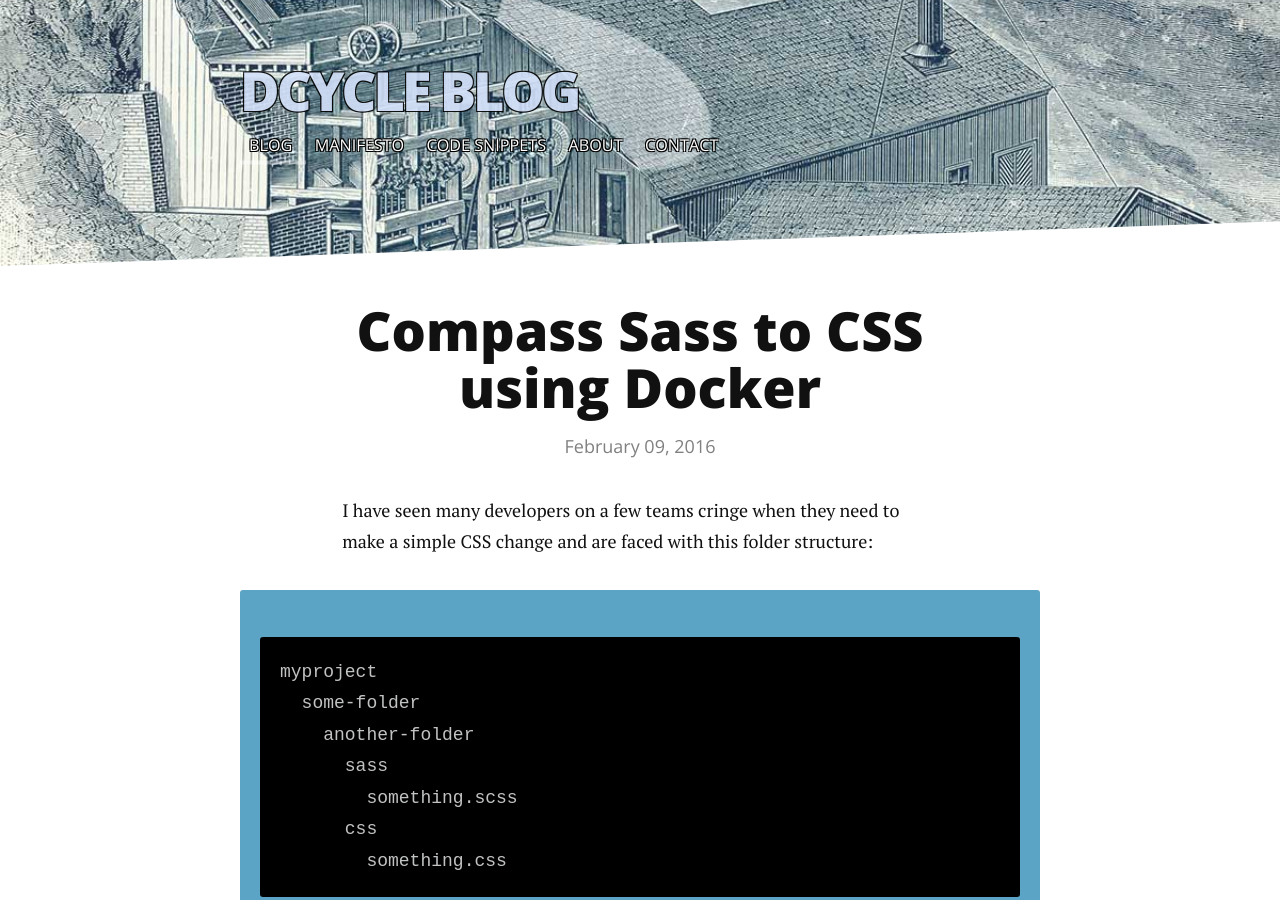
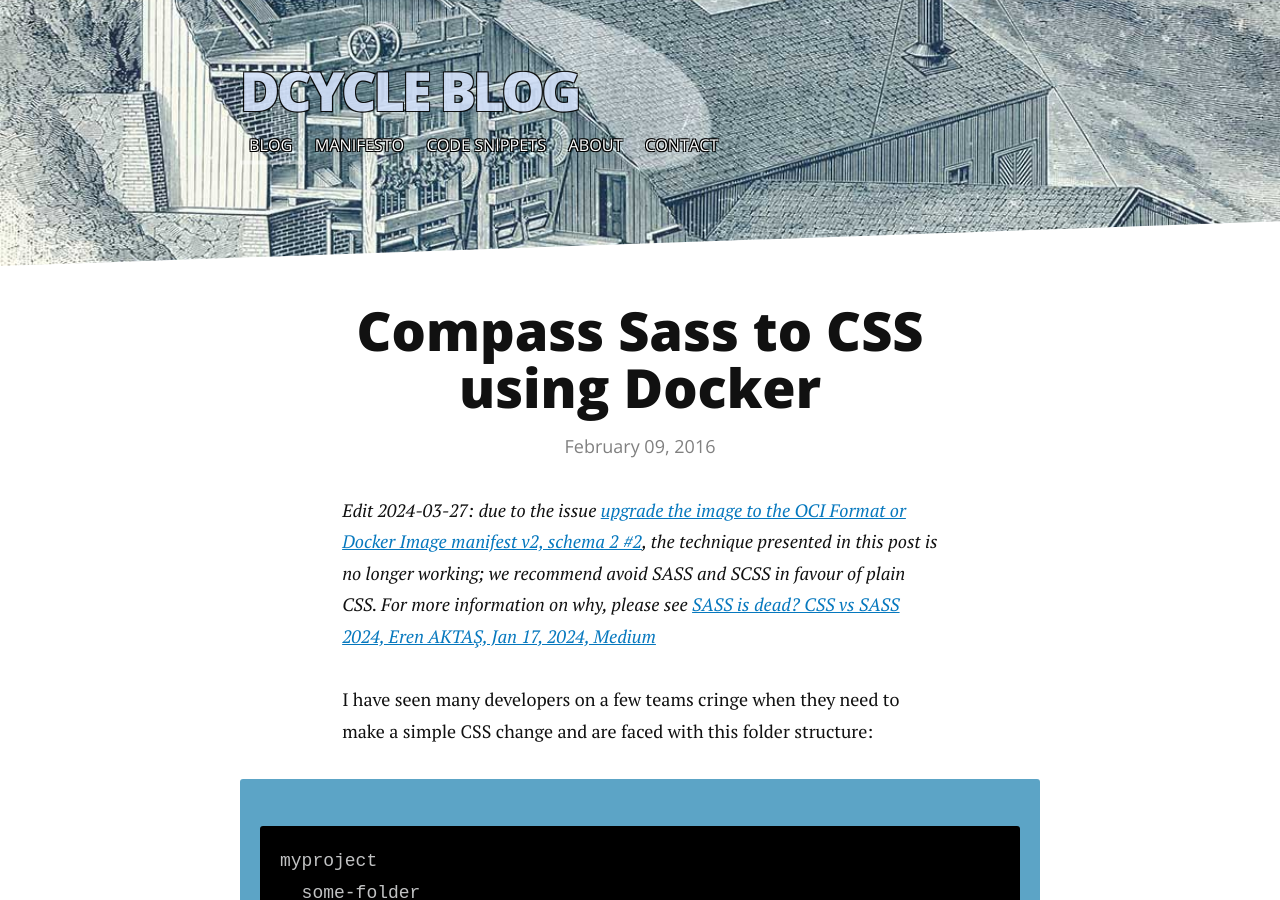
Before and after one commit to alberto56/dcycleblog, a Jekyll site: the page built from docs/_posts/2016-02-09-compass-sass-to-css-using-docker.md, in a window 1280 px wide and 900 px high. Built offline with Jekyll 4.4.1, drawn with Linux system fonts in a browser that asks for light colours; comment, search, counter and statistics services are not loaded.

Commit message:
Please squash this commit in the pull request

```diff
--- a/docs/_posts/2016-02-09-compass-sass-to-css-using-docker.md
+++ b/docs/_posts/2016-02-09-compass-sass-to-css-using-docker.md
@@ -11,6 +11,9 @@ redirect_from:
   - /blog/107/
   - /node/107/
 ---
+
+*Edit 2024-03-27: due to the issue [upgrade the image to the OCI Format or Docker Image manifest v2, schema 2 #2](https://github.com/antonienko/compass-watch-docker-container/issues/2), the technique presented in this post is no longer working; we recommend avoid SASS and SCSS in favour of plain CSS. For more information on why, please see [SASS is dead? CSS vs SASS 2024, Eren AKTAŞ, Jan 17, 2024, Medium](https://medium.com/@erennaktas/sass-is-dead-css-vs-sass-2024-a78c65c47a4d)*
+
 I have seen many developers on a few teams cringe when they need to make a simple CSS change and are faced with this folder structure:
 
     myproject
```
